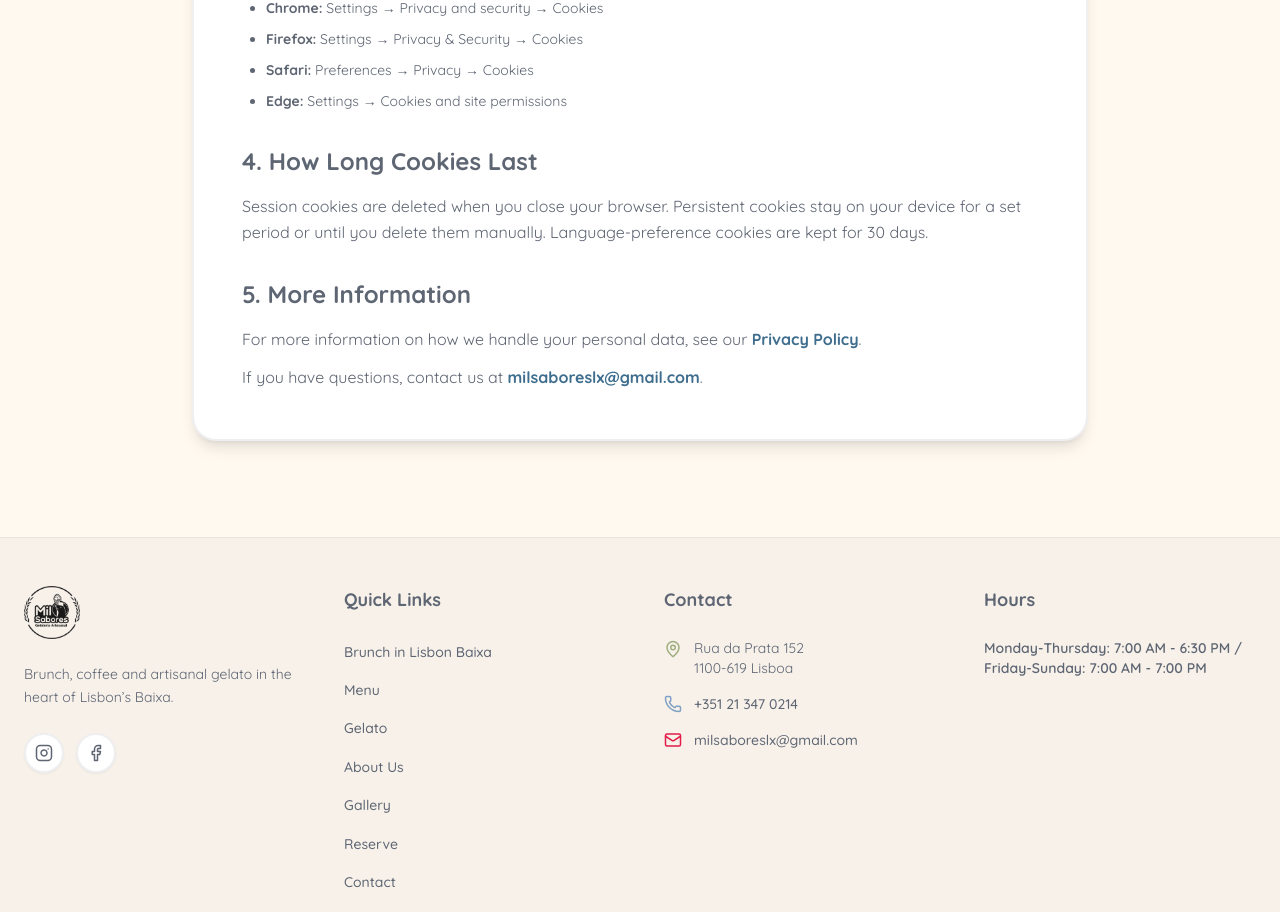
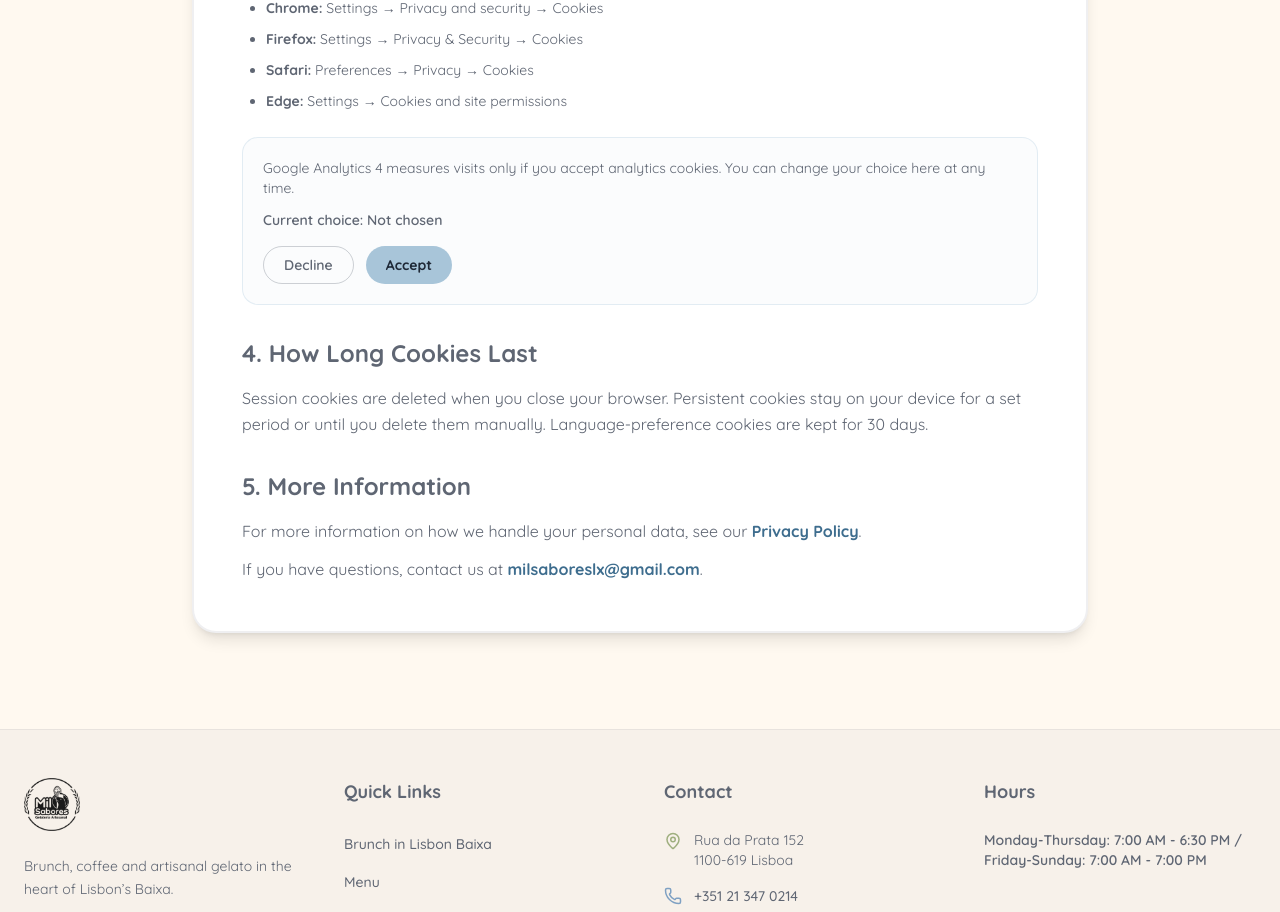
Before and after one commit to josetabares24-png/milsabores, a Next.js app: page /en/cookies in a window 1280 px wide. Shown: the part 1194-2106 px from the top of the page. Built offline with nearby package versions, Linux system fonts and the light colour scheme.

Commit message:
feat: expose editable GA4 cookie preferences on policy page

```diff
--- a/src/app/[locale]/cookies/page.tsx
+++ b/src/app/[locale]/cookies/page.tsx
@@ -5,6 +5,7 @@ import { useTranslations } from 'next-intl'
 import { Cookie } from 'lucide-react'
 import { Link } from '@/i18n/routing'
 import Logo from '@/components/Logo'
+import CookiePreferenceControls from '@/components/CookiePreferenceControls'
 import { RESTAURANT } from '@/config/restaurant'
 
 const linkClass = 'text-pastel-ink font-bold hover:underline'
@@ -66,6 +67,9 @@ export default function CookiesPage() {
                 <li key={k}><strong>{name}:</strong> {t(`cookies.browsers.${k}`)}</li>
               ))}
             </ul>
+            <div className="mt-6">
+              <CookiePreferenceControls />
+            </div>
           </section>
 
           <section>
```
